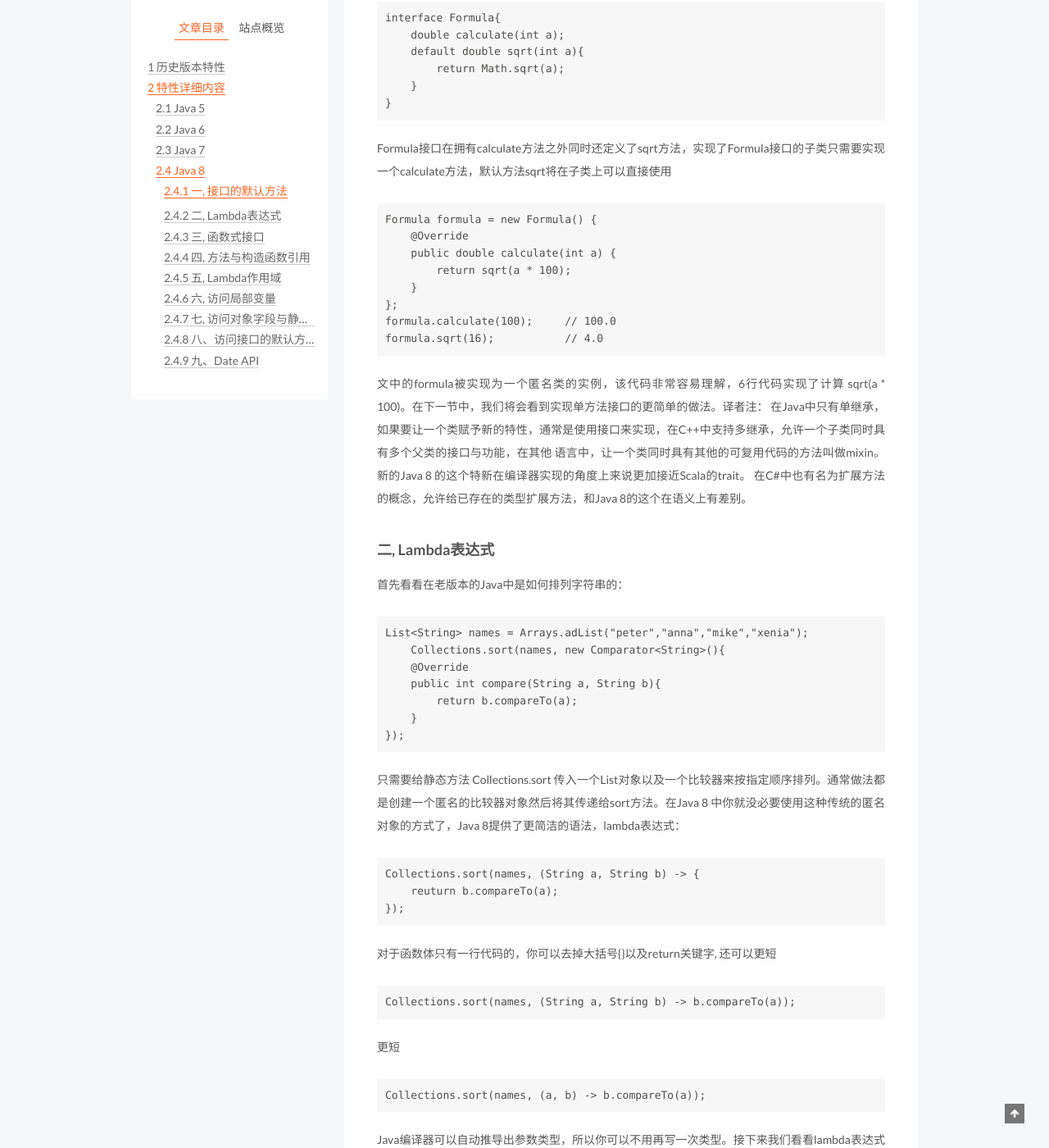
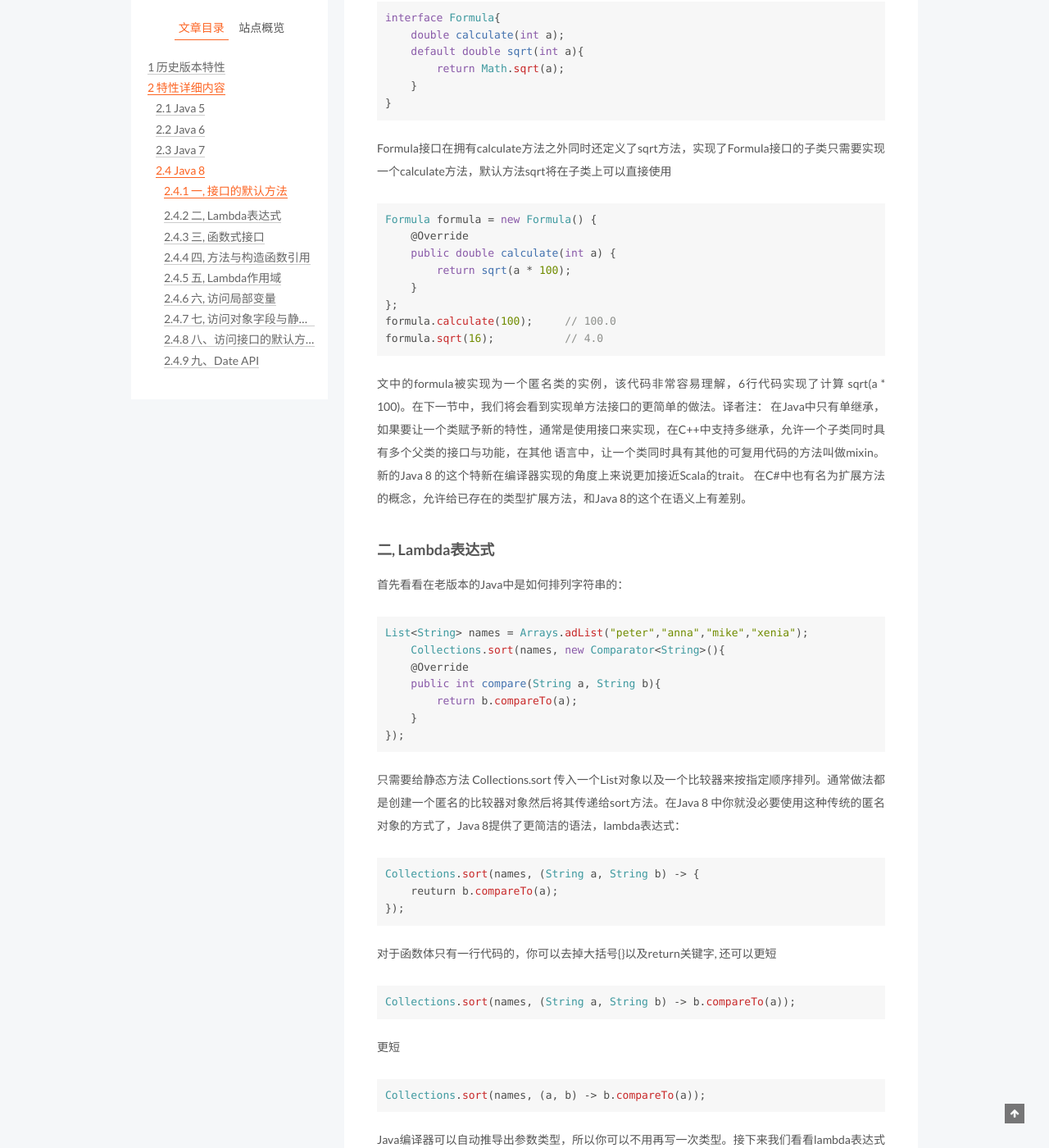
Before and after one commit to jiangsyace/blog, a Jekyll site: the page built from _posts/2018-05-17-Java版本更新历史.md, in a window 1280 px wide and 1400 px high, scrolled down 8642 px. Shown: the whole window at 82% size. Built offline with Jekyll 4.4.1, drawn with Linux system fonts in a browser that asks for light colours; comment, search, counter and statistics services are not loaded; some of the changed text lies outside the part shown.

Commit message:
20180517115

````diff
--- a/_posts/2018-05-17-Java版本更新历史.md
+++ b/_posts/2018-05-17-Java版本更新历史.md
@@ -130,14 +130,14 @@ null值得自动处理.
 1. 泛型(Generics):
 　　引入泛型之后,允许指定集合里元素的类型,免去了强制类型转换,并且能在编译时刻进行类型检查的好处.
 Parameterized Type作为范围和返回值,Generic是vararg,annotation,enumeration,collection的基石.
-+ 类型安全
-  抛弃List,Map,使用List<T>,Map<K,V> 给他们添加元素或者使用iterator<T> 遍历时, 编译期间就可以给你检查出类型错误.
-+ 方法参数和返回值加上了Type
-  抛弃List,Map,使用List<T>,Map<K,V>
-+ 不需要类型转换
-  List<String> list = new ArrayList<String>();
-  String str = list.get(1);
-+ 类型通配符"?"
+    + 类型安全
+    抛弃List,Map,使用List<T>,Map<K,V> 给他们添加元素或者使用iterator<T> 遍历时, 编译期间就可以给你检查出类型错误.
+    + 方法参数和返回值加上了Type
+    抛弃List,Map,使用List<T>,Map<K,V>
+    + 不需要类型转换
+    List<String> list = new ArrayList<String>();
+    String str = list.get(1);
+    + 类型通配符"?"
     假设一个打印List<T>中元素的方法printList,我们希望任何类型T的List<T>都可以被打印;
 
     ```java
@@ -231,13 +231,14 @@ Parameterized Type作为范围和返回值,Generic是vararg,annotation,enumerati
             String hint() default "";
         }
         ```
-使用@RejectEmpty和@AcceptInt标注我们的Model的field, 然后利用反射来做Model验证
+    使用@RejectEmpty和@AcceptInt标注我们的Model的field, 然后利用反射来做Model验证
 6. 新的迭代语句 (for(int n:numbers))
 7. 静态导入( import satic )
 8. 新的格式化方法( java.util.Formatter )
     formatter.format('"Remaining account balance:$%.2f",balance');
 9. 新的线程模型和并发库Thread Framework
     HashMap的替代者ConcurrentHashMap和ArrayList的替代者CopyOnWriteArrayList 在大并发量读取时采用java.util.concurrent包里的一些类会让大家满意BlockingQueue、Callable、Executor、Semaphore...
+
 ## Java 6
 
 1. 引入了一个支持脚本引擎的新框架
@@ -247,9 +248,10 @@ Parameterized Type作为范围和返回值,Generic是vararg,annotation,enumerati
 5. JDBC4.0
 6. Compiler API
 7. 通用的Annotations支持
+
 ## Java 7
 
- 1. switch中可以使用字串了
+1. switch中可以使用字串了
     ```java
     String s = "test";
     switch (s) {
@@ -310,7 +312,7 @@ java8的新特性逐一列出, 并将使用简单的代码示例来知道你如
 ### 一, 接口的默认方法
 
 Java 8允许我们给接口添加一个非抽象的方法实现, 只需要使用default关键字即可, 这个特征又叫做扩展方法, 示例如下:
-```
+```java
 interface Formula{
     double calculate(int a);
     default double sqrt(int a){
@@ -319,7 +321,7 @@ interface Formula{
 }
 ```
 Formula接口在拥有calculate方法之外同时还定义了sqrt方法，实现了Formula接口的子类只需要实现一个calculate方法，默认方法sqrt将在子类上可以直接使用
-```
+```java
 Formula formula = new Formula() {
     @Override
     public double calculate(int a) {
@@ -333,7 +335,7 @@ formula.sqrt(16);           // 4.0
 ### 二, Lambda表达式
 
 首先看看在老版本的Java中是如何排列字符串的：
-```
+```java
 List<String> names = Arrays.adList("peter","anna","mike","xenia");
     Collections.sort(names, new Comparator<String>(){
     @Override
@@ -343,17 +345,17 @@ List<String> names = Arrays.adList("peter","anna","mike","xenia");
 });
 ```
 只需要给静态方法 Collections.sort 传入一个List对象以及一个比较器来按指定顺序排列。通常做法都是创建一个匿名的比较器对象然后将其传递给sort方法。在Java 8 中你就没必要使用这种传统的匿名对象的方式了，Java 8提供了更简洁的语法，lambda表达式：
-```
+```java
 Collections.sort(names, (String a, String b) -> {
     reuturn b.compareTo(a);
 });
 ```
 对于函数体只有一行代码的，你可以去掉大括号{}以及return关键字, 还可以更短
-```
+```java
 Collections.sort(names, (String a, String b) -> b.compareTo(a));
 ```
 更短
-```
+```java
 Collections.sort(names, (a, b) -> b.compareTo(a));
 ```
 Java编译器可以自动推导出参数类型，所以你可以不用再写一次类型。接下来我们看看lambda表达式还能作出什么更方便的东西来：
@@ -375,13 +377,13 @@ System.out.println(converted);    // 123
 ### 四, 方法与构造函数引用
 
 前一节中的代码还可以通过静态方法引用来表示：
-```
+```java
 Converter<String, Integer> converter = Integer::valueOf;
 Integer converted = converter.convert("123");
 System.out.println(converted);   // 123
 ```
 Java 8 允许你使用 :: 关键字来传递方法或者构造函数引用，上面的代码展示了如何引用一个静态方法，我们也可以引用一个对象的方法：
-```
+```java
 converter = something::startsWith;
 String converted = converter.convert("Java");
 System.out.println(converted);    // "J"
@@ -399,13 +401,13 @@ class Person {
 }
 ```
 接下来我们指定一个用来创建Person对象的对象工厂接口：
-```
+```java
 interface PersonFactory<P extends Person> {
     P create(String firstName, String lastName);
 }
 ```
 这里我们使用构造函数引用来将他们关联起来，而不是实现一个完整的工厂：
-```
+```java
 PersonFactory<Person> personFactory = Person::new;
 Person person = personFactory.create("Peter", "Parker");
 ```
@@ -416,13 +418,13 @@ Person person = personFactory.create("Peter", "Parker");
 ### 六, 访问局部变量
 
 我们可以直接在lambda表达式中访问外层的局部变量:
-```
+```java
 final int num =1;
 Coverter<Integer , String> stringConverter = (x) -> String.valueOf(x+num);
 stringConverter.conver(2);
 ```
 但是和匿名对象不同的是，这里的变量num可以不用声明为final，该代码同样正确：
-```
+```java
 int num = 1;
 Converter<Integer, String> stringConverter = (from) -> String.valueOf(from + num);
     stringConverter.convert(2);     // 3
@@ -486,13 +488,13 @@ Function 接口有一个参数并且返回一个结果，并附带了一些可
 ```
 **Supplier 接口**
 Supplier 接口返回一个任意范型的值，和Function接口不同的是该接口没有任何参数
-```
+```java
 Supplier<Person> personSupplier = Person::new;
 personSupplier.get();   // new Person
 ```
 **Consumer 接口**
 Consumer 接口表示执行在单个参数上的操作。
-```
+```java
 Consumer<Person> greeter = (p) -> System.out.println("Hello, " + p.firstName);
 greeter.accept(new Person("Luke", "Skywalker"));
 ```
````
